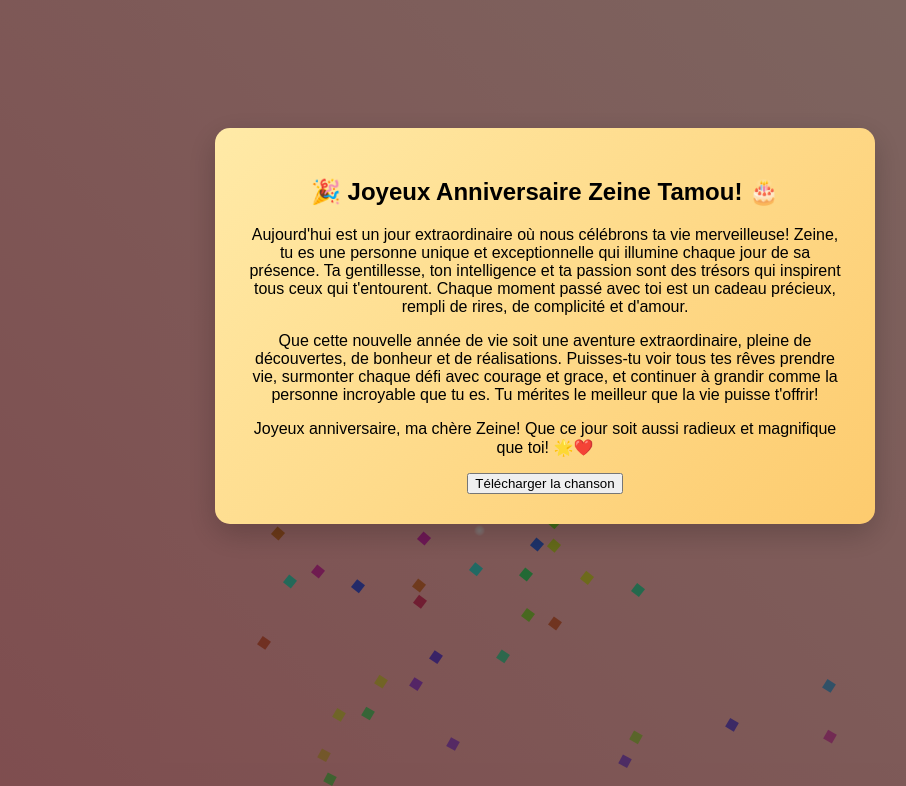
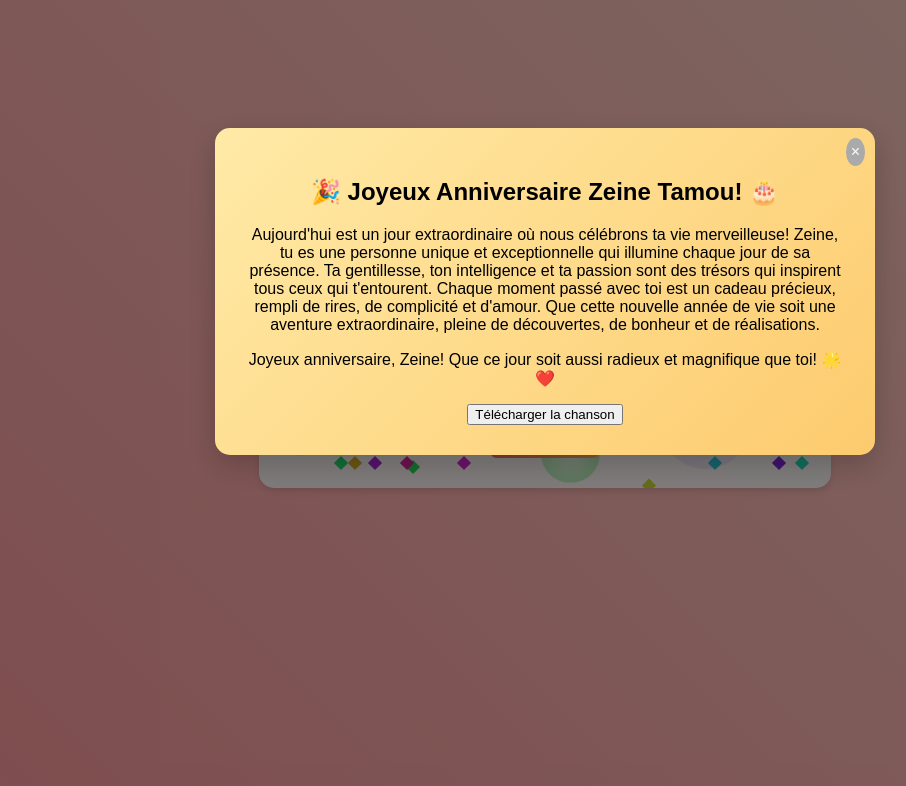
Before and after one commit to arounmayaki/MAYAKI, a plain HTML site: page index.html in a window 1280 px wide. Both pictures are taken after a click on the button "Clique-moi!". Shown: the top 786 px of the page, without its empty margins (95-1001 px from the left). Drawn offline with Linux system fonts and the light colour scheme.

Commit message:
index.html

```diff
--- a/index.html
+++ b/index.html
@@ -13,7 +13,7 @@
             height: 100vh;
             margin: 0;
             background: linear-gradient(45deg, #ff9a9e, #fad0c4);
-      overflow-y: auto; /* Enable vertical scrolling on mobile */
+            overflow: hidden;
         }
         .container {
             text-align: center;
@@ -22,6 +22,7 @@
             border-radius: 15px;
             box-shadow: 0 4px 6px rgba(0,0,0,0.1);
             position: relative;
+            overflow: hidden;
         }
         #clickMe {
             background: linear-gradient(45deg, #ff6b6b, #feca57);
@@ -47,6 +48,9 @@
             height: 100%;
             background-color: rgba(0,0,0,0.5);
         }
+
+
+
         .modal-content {
             background: linear-gradient(135deg, #ffeaa7, #fdcb6e);
             margin: 10% auto;
@@ -72,6 +76,16 @@
             background: radial-gradient(circle, rgba(255,255,255,0.8), transparent);
             border-radius: 50%;
             animation: explode 1s ease-out infinite;
+        }
+        .close-button {
+            position: absolute;
+            top: 10px;
+            right: 10px;
+            background-color: #aaa;
+            color: white;
+            border-radius: 50%;
+            padding: 5px;
+            cursor: pointer;
         }
         @keyframes fall {
             to {
@@ -104,12 +118,12 @@
 
         <div id="birthdayModal" class="modal">
             <div class="modal-content">
-                <h2>🎉 Joyeux Anniversaire Zeine Tamou! 🎂</h2>
-                <p>Aujourd'hui est un jour extraordinaire où nous célébrons ta vie merveilleuse! Zeine, tu es une personne unique et exceptionnelle qui illumine chaque jour de sa présence. Ta gentillesse, ton intelligence et ta passion sont des trésors qui inspirent tous ceux qui t'entourent. Chaque moment passé avec toi est un cadeau précieux, rempli de rires, de complicité et d'amour.</p>
+                <span class="close-button">&times;</span><h2>🎉 Joyeux Anniversaire Zeine Tamou! 🎂</h2>
+                <p>Aujourd'hui est un jour extraordinaire où nous célébrons ta vie merveilleuse! Zeine, tu es une personne unique et exceptionnelle qui illumine chaque jour de sa présence. Ta gentillesse, ton intelligence et ta passion sont des trésors qui inspirent tous ceux qui t'entourent. Chaque moment passé avec toi est un cadeau précieux, rempli de rires, de complicité et d'amour. Que cette nouvelle année de vie soit une aventure extraordinaire, pleine de découvertes, de bonheur et de réalisations.</p>
 
-                <p>Que cette nouvelle année de vie soit une aventure extraordinaire, pleine de découvertes, de bonheur et de réalisations. Puisses-tu voir tous tes rêves prendre vie, surmonter chaque défi avec courage et grace, et continuer à grandir comme la personne incroyable que tu es. Tu mérites le meilleur que la vie puisse t'offrir!</p>
 
-                <p>Joyeux anniversaire, ma chère Zeine! Que ce jour soit aussi radieux et magnifique que toi! 🌟❤️</p>
+
+                <p>Joyeux anniversaire, Zeine! Que ce jour soit aussi radieux et magnifique que toi! 🌟❤️</p>
 
                 <button id="downloadSong">Télécharger la chanson</button>
             </div>
@@ -127,6 +141,7 @@
         document.addEventListener('DOMContentLoaded', () => {
             const clickMeBtn = document.getElementById('clickMe');
             const modal = document.getElementById('birthdayModal');
+            const closeButton = document.querySelector('.close-button');
             const backgroundMusic = document.getElementById('backgroundMusic');
             const modalMusic = document.getElementById('modalMusic');
             const downloadBtn = document.getElementById('downloadSong');
@@ -177,6 +192,23 @@
                 createFireworks();
                 createLights();
             });
+            // Fermer le modal en cliquant sur le bouton "X"
+        closeButton.addEventListener('click', () => {
+            closeModal();
+        });
+
+        // Fermer le modal en cliquant n'importe où sur l'arrière-plan obscurci
+        modal.addEventListener('click', (event) => {
+            if (event.target === modal) {
+                closeModal();
+            }
+        });
+
+        function closeModal() {
+            modal.style.display = 'none';
+            backgroundMusic.play();
+            modalMusic.pause();
+        }
 
             downloadBtn.addEventListener('click', () => {
                 const link = document.createElement('a');
```
Lines whose indentation alone changed are shown as unchanged.
